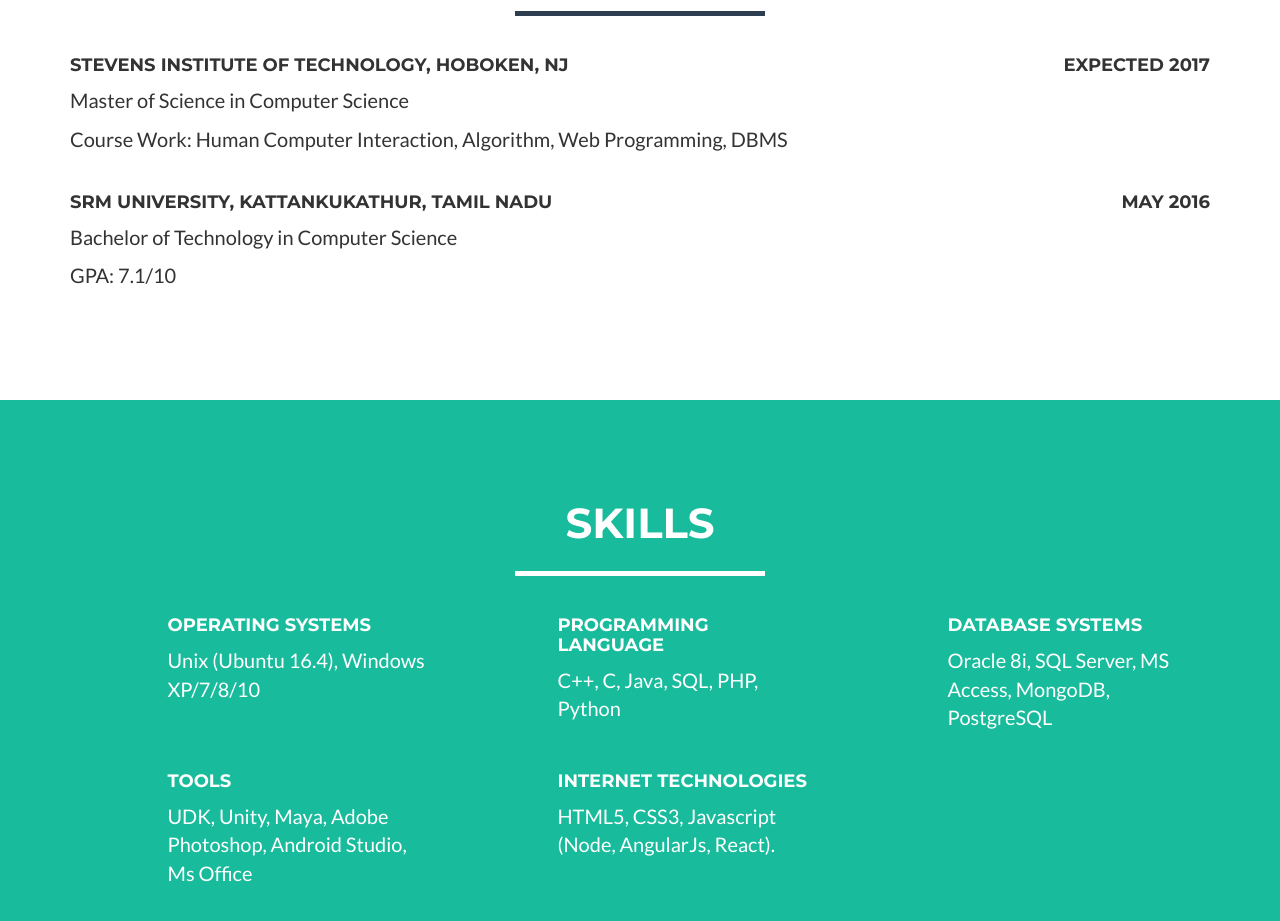
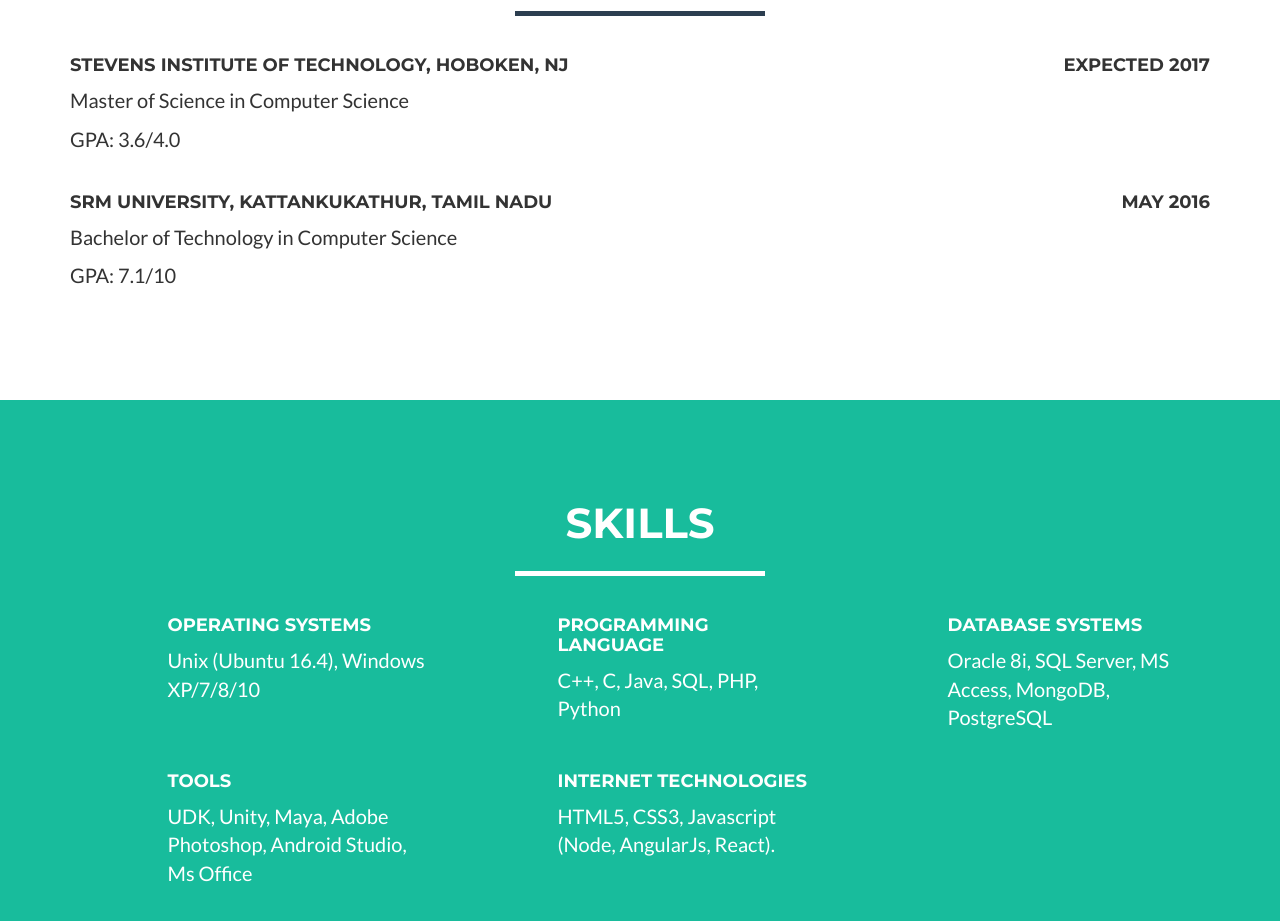
Before and after one commit to kiiiiNNNNNNNNNyyyy/portfolio, a website: page index.html in a window 1280 px wide. Shown: the part 960-1881 px from the top of the page. Drawn offline with nearby package versions, Linux system fonts and the light colour scheme; some packages are replaced by stand-ins of ours; a script that the page names is missing.

Commit message:
Added GPA

```diff
--- a/index.html
+++ b/index.html
@@ -115,7 +115,7 @@
     					<p>Master of Science in Computer Science</p>
     				</div>
     				<div class="col-lg-12">
-    					<p>Course Work: Human Computer Interaction, Algorithm, Web Programming, DBMS</p>
+    					<p>GPA: <span>3.6/4.0</span></p>
     				</div>
     			</div><br/>
     			<div class="row">
```
